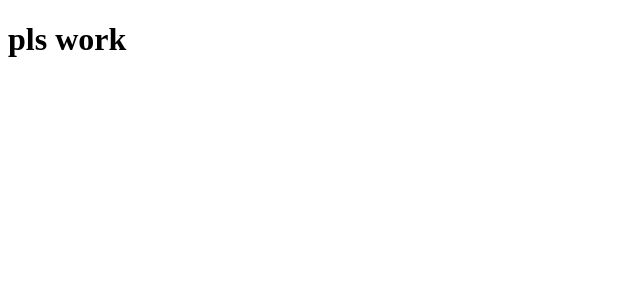
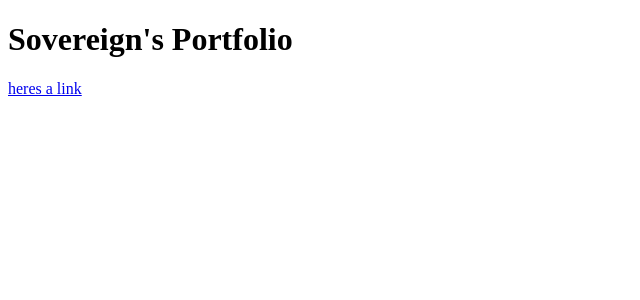
Before and after one commit to Sovereign49/portfolio-svelte, a Svelte app: page / in a window 1280 px wide. Shown: the top 300 px of the page, without its empty margins (0-640 px from the left). Built offline with nearby package versions, Linux system fonts and the light colour scheme.

Commit message:
added some stuff

```diff
--- a/src/App.svelte
+++ b/src/App.svelte
@@ -1 +1,2 @@
-<h1>pls work</h1>
+<h1>Sovereign's Portfolio</h1>
+<a href="https://www.youtube.com/watch?v=dQw4w9WgXcQ">heres a link</a>
```
